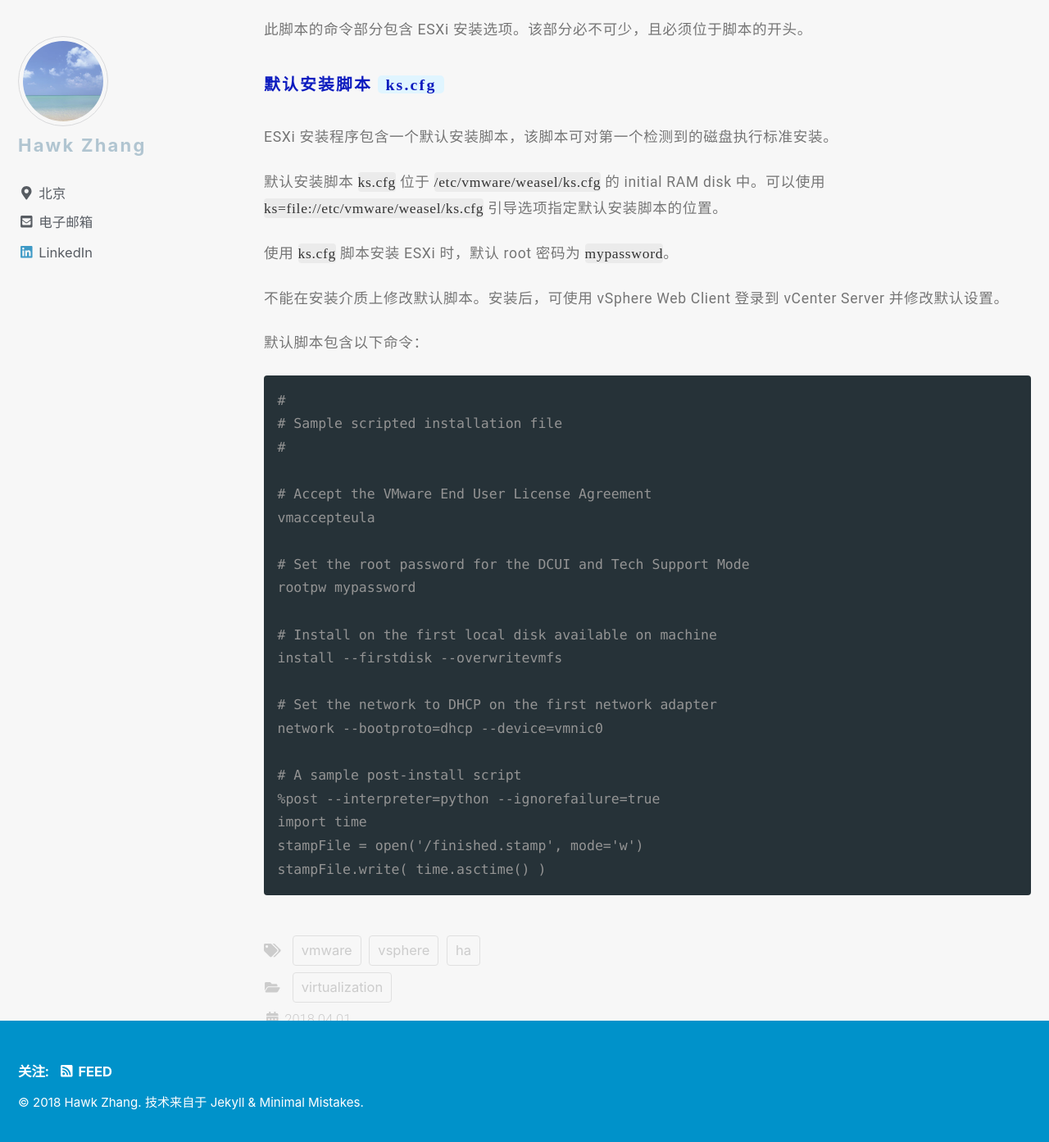
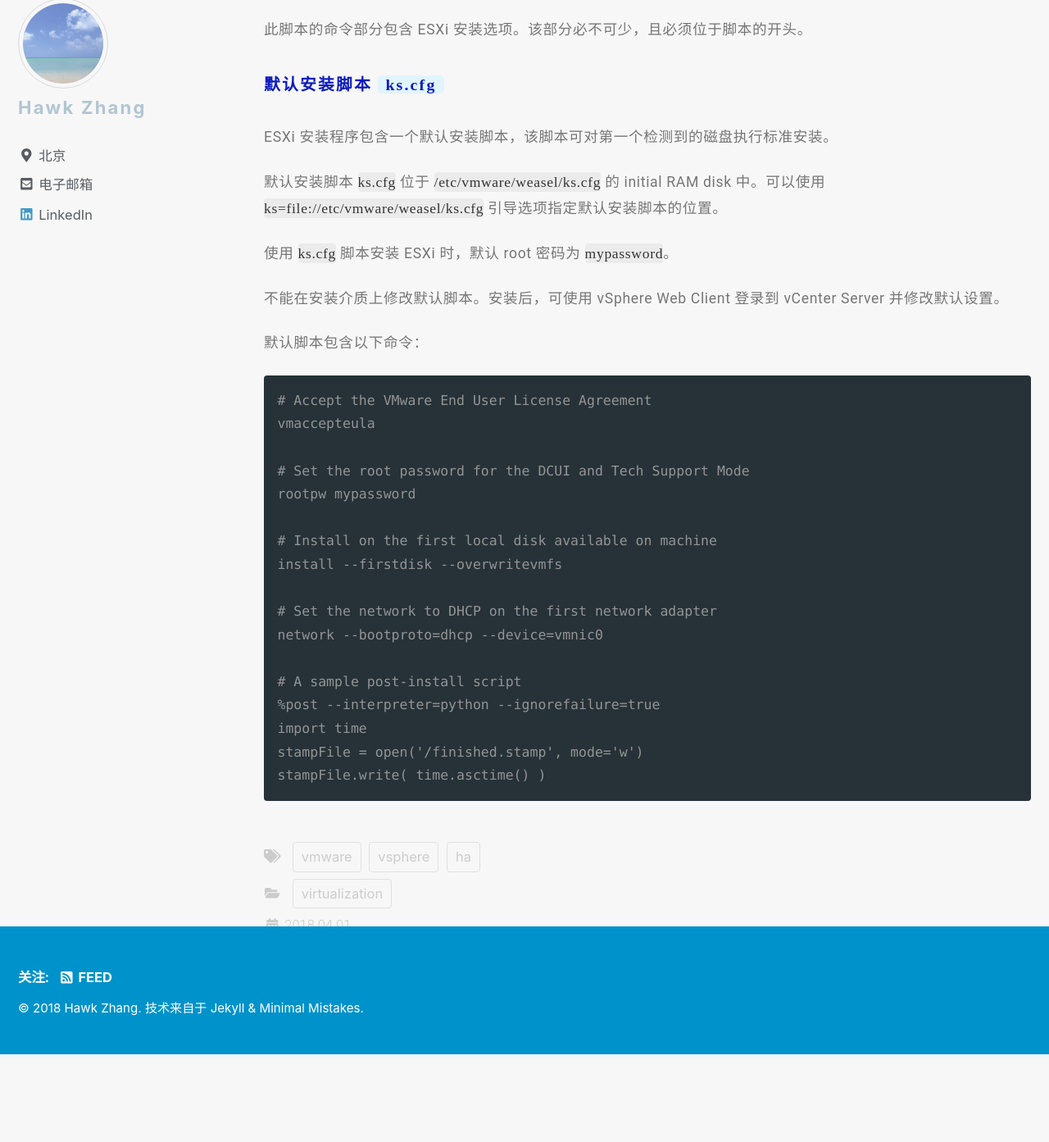
Before and after one commit to narru888/linotes_note, a Jekyll site: the page built from _posts/virtualizaion/2018-04-01-vsphere.setup.md, in a window 1280 px wide and 1400 px high, scrolled down 18051 px. Shown: the top 1393 px of the window at 82% size. Built offline with Jekyll 4.4.1, drawn with Linux system fonts in a browser that asks for light colours; nearby versions of some CDN libraries; a script that is not in the unit is left out; after the commit the page ends 19337 px from its top, so only the background shows below that.

Commit message:
update on 2018-11-28 16:32:01 CST

````diff
--- a/_posts/virtualizaion/2018-04-01-vsphere.setup.md
+++ b/_posts/virtualizaion/2018-04-01-vsphere.setup.md
@@ -617,10 +617,6 @@ ESXi 安装程序包含一个默认安装脚本，该脚本可对第一个检测
 默认脚本包含以下命令：
 
 ```
-#
-# Sample scripted installation file
-#
-
 # Accept the VMware End User License Agreement
 vmaccepteula
 
````
